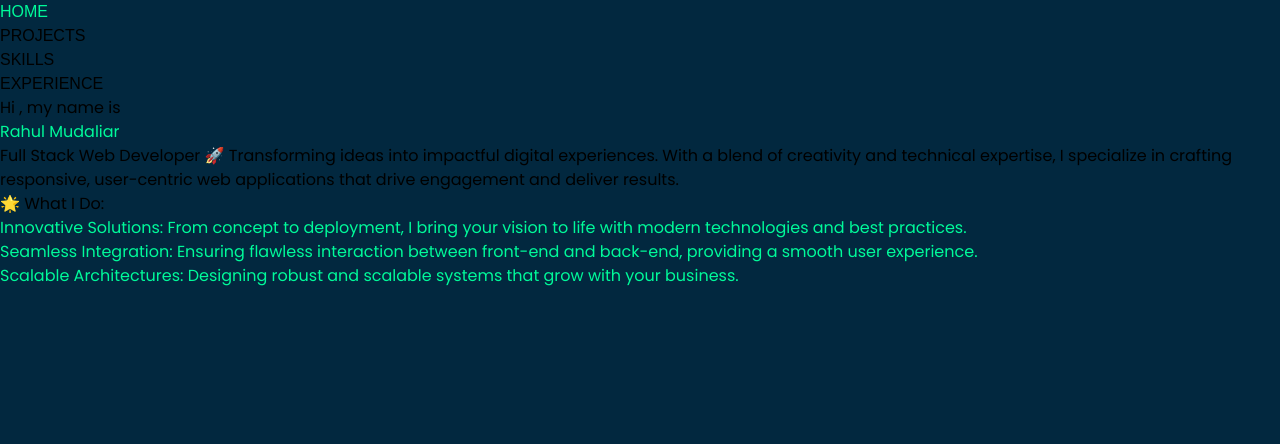
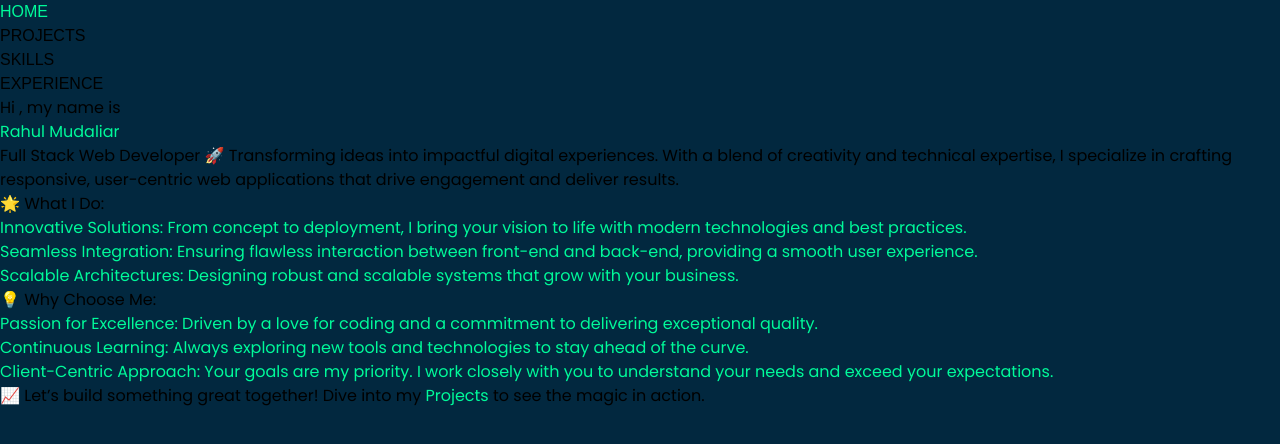
Before and after one commit to rahulpro1012/Portfolio_Website, a React (Vite) app: page / in a window 1280 px wide. Shown: the top 444 px of the page. Built offline with nearby package versions, Linux system fonts and the light colour scheme; a web font is replaced by a local one.

Commit message:
Added content in the Home page

```diff
--- a/package.json
+++ b/package.json
@@ -12,7 +12,8 @@
   "dependencies": {
     "react": "^18.2.0",
     "react-dom": "^18.2.0",
-    "react-router-dom": "^6.23.1"
+    "react-router-dom": "^6.23.1",
+    "react-scroll": "^1.9.0"
   },
   "devDependencies": {
     "@types/react": "^18.2.66",
--- a/src/components/Home.jsx
+++ b/src/components/Home.jsx
@@ -1,4 +1,5 @@
 import React from 'react'
+import { Link } from 'react-router-dom'
 
 function Home() {
   return (
@@ -10,10 +11,19 @@ function Home() {
           🚀 Transforming ideas into impactful digital experiences. With a blend of creativity and technical expertise, I specialize in crafting responsive, user-centric web applications that drive engagement and deliver results.</p>
         <h1>🌟 What I Do:</h1>
         <ul className='text-gray-400 list-disc pl-6'>
-  <li className='mb-2 highlight-text'><span className='text-gray-400'>Innovative Solutions: From concept to deployment, I bring your vision to life with modern technologies and best practices.</span></li>
-  <li className='mb-2 highlight-text'><span className='text-gray-400'>Seamless Integration: Ensuring flawless interaction between front-end and back-end, providing a smooth user experience.</span></li>
-  <li className='mb-2 highlight-text'><span className='text-gray-400'>Scalable Architectures: Designing robust and scalable systems that grow with your business.</span></li>
-</ul>
+          <li className='mb-2 highlight-text'><span className='text-gray-400'>Innovative Solutions: From concept to deployment, I bring your vision to life with modern technologies and best practices.</span></li>
+          <li className='mb-2 highlight-text'><span className='text-gray-400'>Seamless Integration: Ensuring flawless interaction between front-end and back-end, providing a smooth user experience.</span></li>
+          <li className='mb-2 highlight-text'><span className='text-gray-400'>Scalable Architectures: Designing robust and scalable systems that grow with your business.</span></li>
+        </ul>
+        <h1>💡 Why Choose Me:</h1>
+        <ul className='text-gray-400 list-disc pl-6'>
+          <li className='mb-2 highlight-text'><span className='text-gray-400'>Passion for Excellence: Driven by a love for coding and a commitment to delivering exceptional quality.</span></li>
+          <li className='mb-2 highlight-text'><span className='text-gray-400'>Continuous Learning: Always exploring new tools and technologies to stay ahead of the curve.</span></li>
+          <li className='mb-2 highlight-text'><span className='text-gray-400'>Client-Centric Approach: Your goals are my priority. I work closely with you to understand your needs and exceed your expectations.</span></li>
+        </ul>
+        <h1 className='text-xl'>📈 Let’s build something great together! Dive into my <span className='highlight-text'><Link to='/projects'>Projects</Link></span> to see the magic in action.
+
+</h1>
       </div>
 
 
```
Also changed, not shown: 1 other file (tests, documents, lock files or other folders).
